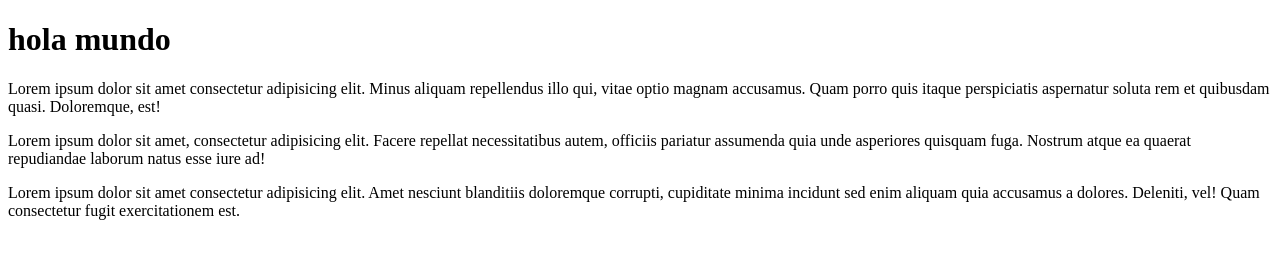
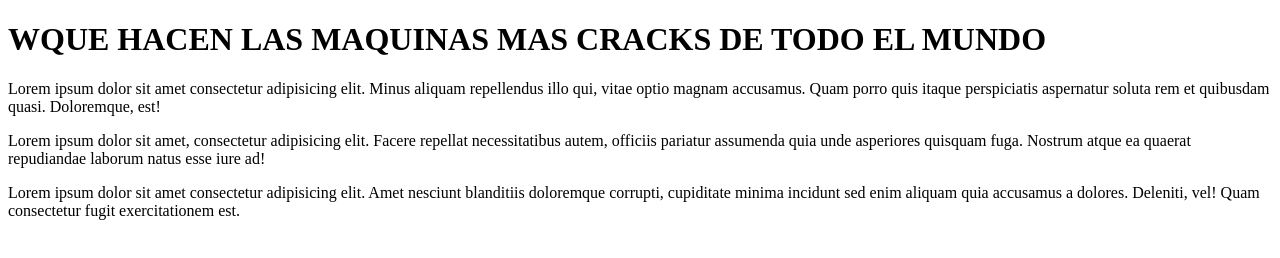
Before and after one commit to EdwardCodeWizard/projects, a plain HTML site: page index.html in a window 1280 px wide. Drawn offline with Linux system fonts and the light colour scheme.

Commit message:
cambios hechos en mi pagina html

```diff
--- a/index.html
+++ b/index.html
@@ -7,7 +7,7 @@
     <title>mi libro</title>
 </head>
 <body>
-    <h1>hola mundo</h1>
+    <h1>WQUE HACEN LAS MAQUINAS MAS CRACKS DE TODO EL MUNDO</h1>
     <section>
         <p>Lorem ipsum dolor sit amet consectetur adipisicing elit. Minus aliquam repellendus illo qui, vitae optio magnam accusamus. Quam porro quis itaque perspiciatis aspernatur soluta rem et quibusdam quasi. Doloremque, est!</p>
     </section>
```
